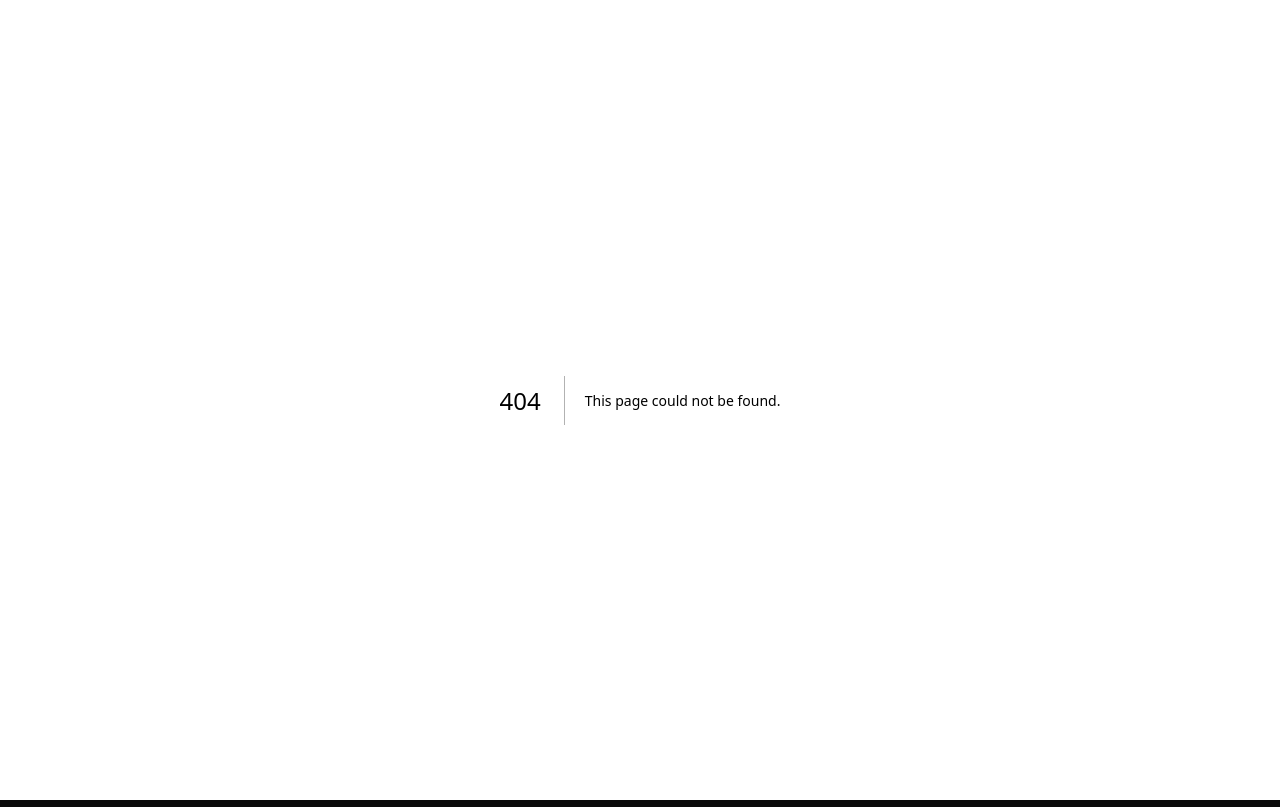
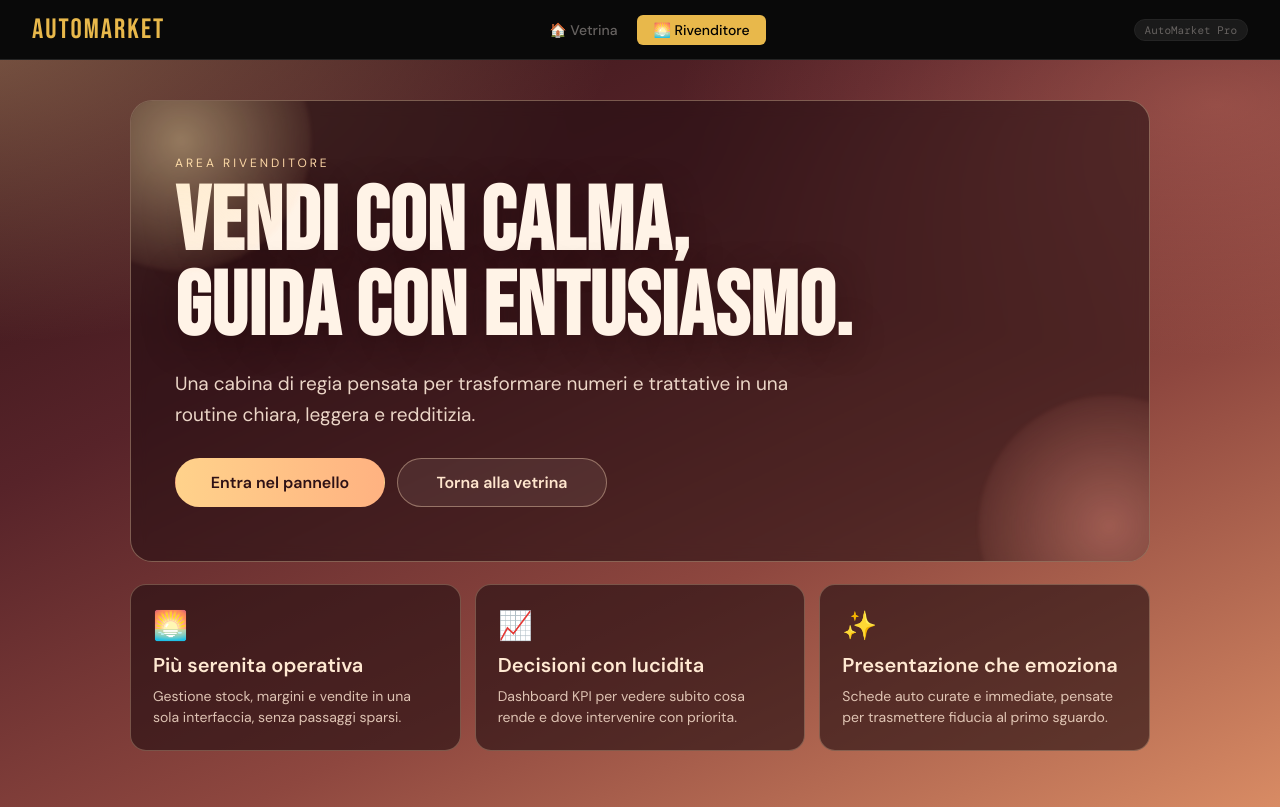
Before and after one commit to SgtNesk/auto-saloon, a Next.js app: page /rivenditore in a window 1280 px wide. Before the commit this address had no page. Built offline with nearby package versions, Linux system fonts and the light colour scheme.

Commit message:
feat: add emotional dealer landing page

```diff
--- a/src/app/globals.css
+++ b/src/app/globals.css
@@ -159,3 +159,153 @@ input, select, textarea { font-family: var(--font-body); }
 .login-logo { font-family: var(--font-display); font-size: 36px; letter-spacing: 2px; color: var(--accent); margin-bottom: 4px; }
 .login-sub { color: var(--muted); font-size: 14px; margin-bottom: 32px; }
 .error-msg { background: rgba(224,82,82,.1); border: 1px solid rgba(224,82,82,.3); color: var(--red); padding: 10px 14px; border-radius: 8px; font-size: 13px; margin-bottom: 16px; }
+
+/* DEALER PAGE */
+.dealer-page {
+  min-height: calc(100vh - 60px);
+  padding: 40px 24px 56px;
+  background:
+    radial-gradient(1100px 520px at -5% -5%, rgba(255, 204, 148, 0.38), transparent 62%),
+    radial-gradient(900px 420px at 95% 6%, rgba(255, 151, 126, 0.28), transparent 60%),
+    linear-gradient(155deg, #311316 0%, #572329 32%, #8e473f 64%, #d88b64 100%);
+}
+
+.dealer-hero {
+  max-width: 1020px;
+  margin: 0 auto;
+  border: 1px solid rgba(255, 220, 180, 0.35);
+  border-radius: 22px;
+  padding: 54px 44px;
+  background: rgba(30, 12, 16, 0.55);
+  backdrop-filter: blur(8px);
+  position: relative;
+  overflow: hidden;
+}
+
+.dealer-glow {
+  position: absolute;
+  width: 260px;
+  height: 260px;
+  border-radius: 999px;
+  filter: blur(2px);
+  pointer-events: none;
+}
+
+.dealer-glow-left {
+  top: -90px;
+  left: -80px;
+  background: radial-gradient(circle at center, rgba(255, 230, 172, 0.45) 0%, rgba(255, 193, 138, 0.06) 72%, transparent 78%);
+}
+
+.dealer-glow-right {
+  right: -90px;
+  bottom: -95px;
+  background: radial-gradient(circle at center, rgba(255, 156, 138, 0.42) 0%, rgba(255, 156, 138, 0.05) 74%, transparent 80%);
+}
+
+.dealer-eyebrow {
+  font-size: 12px;
+  letter-spacing: 3px;
+  text-transform: uppercase;
+  color: #ffd9a9;
+  margin-bottom: 10px;
+}
+
+.dealer-title {
+  font-family: var(--font-display);
+  font-size: clamp(46px, 7vw, 92px);
+  line-height: 0.95;
+  letter-spacing: 1px;
+  color: #fff3e7;
+  margin-bottom: 18px;
+  text-shadow: 0 8px 34px rgba(26, 5, 8, 0.38);
+}
+
+.dealer-sub {
+  max-width: 650px;
+  font-size: clamp(15px, 1.6vw, 19px);
+  line-height: 1.6;
+  color: rgba(255, 235, 218, 0.9);
+}
+
+.dealer-actions {
+  margin-top: 28px;
+  display: flex;
+  gap: 12px;
+  flex-wrap: wrap;
+}
+
+.dealer-cta {
+  display: inline-flex;
+  align-items: center;
+  justify-content: center;
+  min-width: 210px;
+  padding: 13px 20px;
+  border-radius: 999px;
+  font-weight: 600;
+  border: 1px solid transparent;
+  transition: transform .2s ease, opacity .2s ease, border-color .2s ease;
+}
+
+.dealer-cta:hover {
+  transform: translateY(-2px);
+}
+
+.dealer-cta-primary {
+  background: linear-gradient(90deg, #ffd28b 0%, #ffb281 100%);
+  color: #2e1115;
+}
+
+.dealer-cta-secondary {
+  background: rgba(255, 236, 221, 0.08);
+  border-color: rgba(255, 223, 187, 0.4);
+  color: #ffe6ce;
+}
+
+.dealer-perks {
+  max-width: 1020px;
+  margin: 22px auto 0;
+  display: grid;
+  grid-template-columns: repeat(3, minmax(0, 1fr));
+  gap: 14px;
+}
+
+.dealer-card {
+  border: 1px solid rgba(255, 220, 180, 0.28);
+  background: rgba(34, 14, 17, 0.62);
+  border-radius: 16px;
+  padding: 22px;
+}
+
+.dealer-card-icon {
+  font-size: 28px;
+  display: inline-block;
+  margin-bottom: 8px;
+}
+
+.dealer-card h2 {
+  font-size: 20px;
+  margin-bottom: 8px;
+  color: #ffe9d2;
+}
+
+.dealer-card p {
+  color: rgba(255, 231, 211, 0.82);
+  line-height: 1.5;
+  font-size: 14px;
+}
+
+@media (max-width: 900px) {
+  .dealer-page {
+    padding: 24px 16px 40px;
+  }
+
+  .dealer-hero {
+    padding: 34px 22px;
+  }
+
+  .dealer-perks {
+    grid-template-columns: 1fr;
+    margin-top: 14px;
+  }
+}
--- /dev/null
+++ b/src/app/rivenditore/page.tsx
@@ -0,0 +1,64 @@
+import Link from "next/link";
+import Navbar from "@/components/Navbar";
+
+const perks = [
+  {
+    title: "Più serenita operativa",
+    text: "Gestione stock, margini e vendite in una sola interfaccia, senza passaggi sparsi.",
+    icon: "🌅",
+  },
+  {
+    title: "Decisioni con lucidita",
+    text: "Dashboard KPI per vedere subito cosa rende e dove intervenire con priorita.",
+    icon: "📈",
+  },
+  {
+    title: "Presentazione che emoziona",
+    text: "Schede auto curate e immediate, pensate per trasmettere fiducia al primo sguardo.",
+    icon: "✨",
+  },
+];
+
+export default function RivenditorePage() {
+  return (
+    <>
+      <Navbar />
+      <main className="dealer-page">
+        <section className="dealer-hero">
+          <div className="dealer-glow dealer-glow-left" />
+          <div className="dealer-glow dealer-glow-right" />
+
+          <p className="dealer-eyebrow">Area Rivenditore</p>
+          <h1 className="dealer-title">
+            Vendi con calma,
+            <br />
+            guida con entusiasmo.
+          </h1>
+          <p className="dealer-sub">
+            Una cabina di regia pensata per trasformare numeri e trattative in una routine chiara,
+            leggera e redditizia.
+          </p>
+
+          <div className="dealer-actions">
+            <Link href="/admin/login" className="dealer-cta dealer-cta-primary">
+              Entra nel pannello
+            </Link>
+            <Link href="/" className="dealer-cta dealer-cta-secondary">
+              Torna alla vetrina
+            </Link>
+          </div>
+        </section>
+
+        <section className="dealer-perks">
+          {perks.map((perk) => (
+            <article key={perk.title} className="dealer-card">
+              <span className="dealer-card-icon">{perk.icon}</span>
+              <h2>{perk.title}</h2>
+              <p>{perk.text}</p>
+            </article>
+          ))}
+        </section>
+      </main>
+    </>
+  );
+}
--- a/src/components/Navbar.tsx
+++ b/src/components/Navbar.tsx
@@ -27,7 +27,7 @@ export default function Navbar({ isAdmin = false }: NavbarProps) {
       ) : (
         <div className="nav-tabs">
           <Link href="/" className={`nav-tab ${pathname === "/" ? "active" : ""}`}>🏠 Vetrina</Link>
-          <Link href="/admin/login" className="nav-tab">🔒 Area Rivenditore</Link>
+          <Link href="/rivenditore" className={`nav-tab ${pathname === "/rivenditore" ? "active" : ""}`}>🌅 Rivenditore</Link>
         </div>
       )}
       <span className="nav-badge">AutoMarket Pro</span>
```
